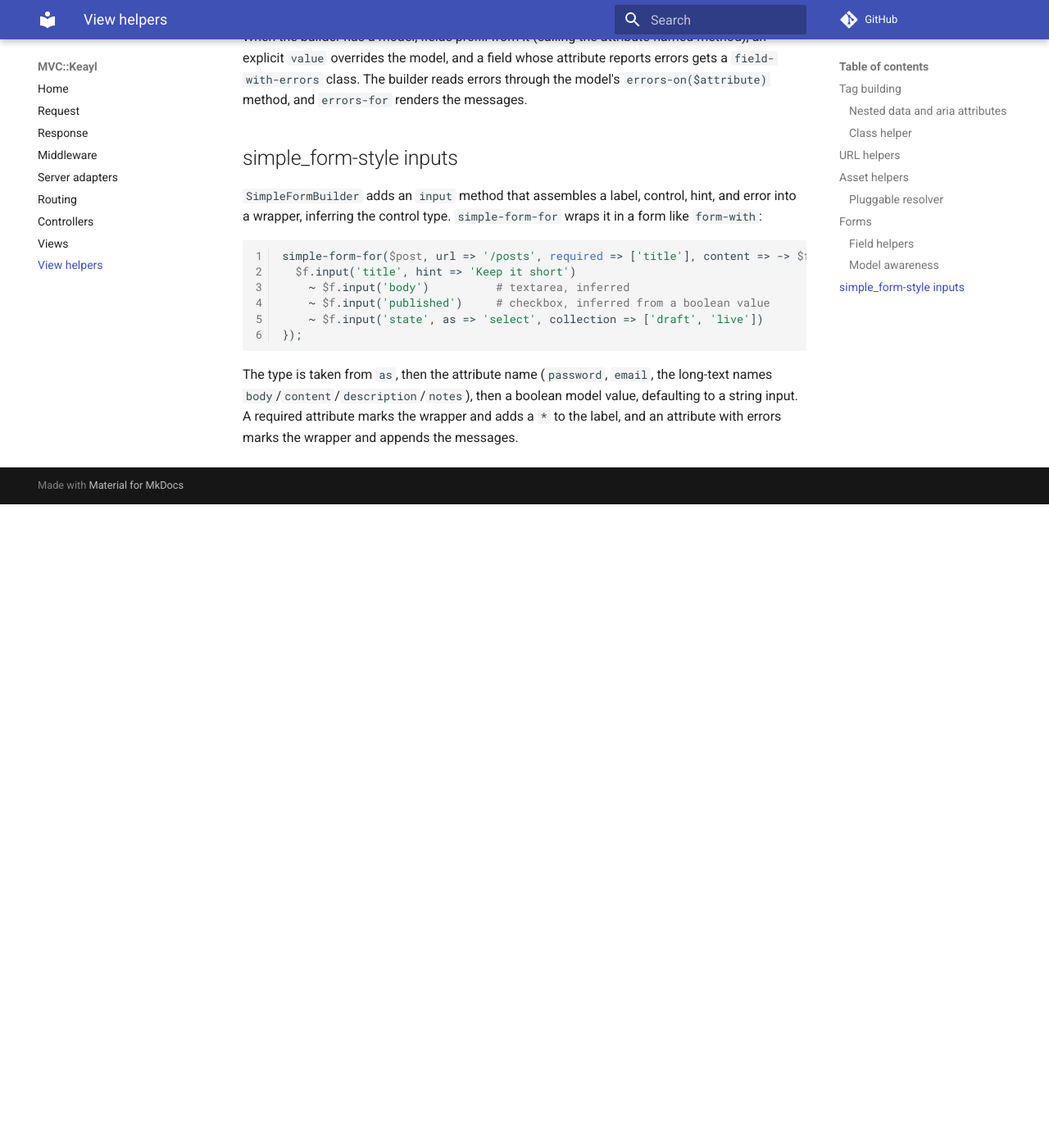
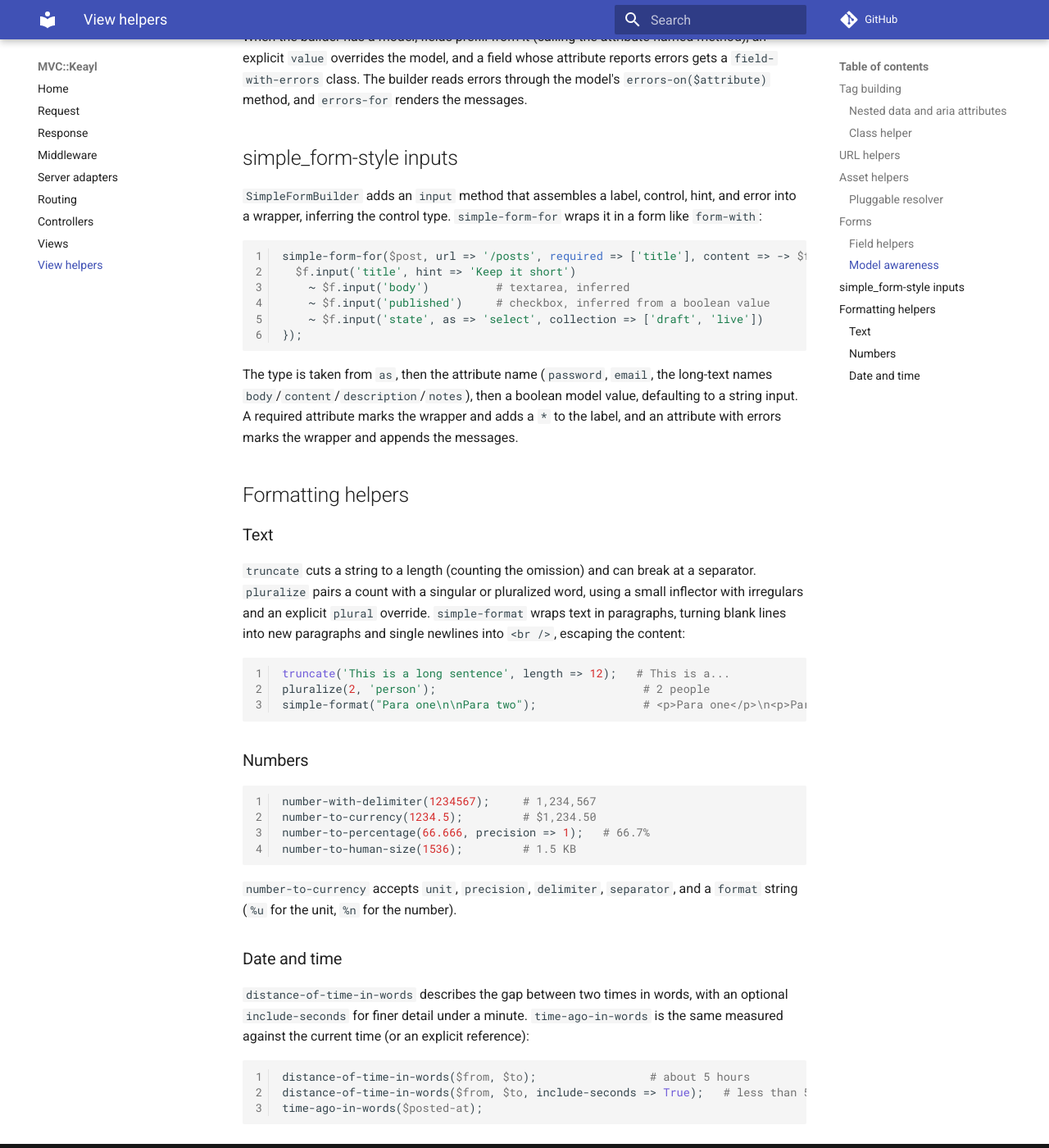
Before and after one commit to gdonald/MVC-Keayl, an MkDocs documentation site: the page built from docs-src/docs/helpers.md, in a window 1280 px wide and 1400 px high, scrolled down 2828 px. Shown: the whole window at 82% size. Built offline with MkDocs 1.6.1 and Material for MkDocs 9.7.7, drawn with Linux system fonts in a browser that asks for light colours; comment, search, counter and statistics services are not loaded; before the commit the page ends 3443 px from its top, so only the background shows below that.

Commit message:
Add view helpers

````diff
--- a/META6.json
+++ b/META6.json
@@ -27,8 +27,11 @@
     "MVC::Keayl::Endpoint": "lib/MVC/Keayl/Endpoint.rakumod",
     "MVC::Keayl::Errors": "lib/MVC/Keayl/Errors.rakumod",
     "MVC::Keayl::Helpers::Asset": "lib/MVC/Keayl/Helpers/Asset.rakumod",
+    "MVC::Keayl::Helpers::DateTime": "lib/MVC/Keayl/Helpers/DateTime.rakumod",
     "MVC::Keayl::Helpers::Form": "lib/MVC/Keayl/Helpers/Form.rakumod",
+    "MVC::Keayl::Helpers::Number": "lib/MVC/Keayl/Helpers/Number.rakumod",
     "MVC::Keayl::Helpers::Tag": "lib/MVC/Keayl/Helpers/Tag.rakumod",
+    "MVC::Keayl::Helpers::Text": "lib/MVC/Keayl/Helpers/Text.rakumod",
     "MVC::Keayl::Helpers::Url": "lib/MVC/Keayl/Helpers/Url.rakumod",
     "MVC::Keayl::Middleware": "lib/MVC/Keayl/Middleware.rakumod",
     "MVC::Keayl::MiddlewareStack": "lib/MVC/Keayl/MiddlewareStack.rakumod",
--- a/docs-src/docs/helpers.md
+++ b/docs-src/docs/helpers.md
@@ -160,3 +160,43 @@ long-text names `body`/`content`/`description`/`notes`), then a boolean model
 value, defaulting to a string input. A required attribute marks the wrapper and
 adds a `*` to the label, and an attribute with errors marks the wrapper and
 appends the messages.
+
+## Formatting helpers
+
+### Text
+
+`truncate` cuts a string to a length (counting the omission) and can break at a
+separator. `pluralize` pairs a count with a singular or pluralized word, using a
+small inflector with irregulars and an explicit `plural` override.
+`simple-format` wraps text in paragraphs, turning blank lines into new paragraphs
+and single newlines into `<br />`, escaping the content:
+
+```perl6
+truncate('This is a long sentence', length => 12);   # This is a...
+pluralize(2, 'person');                               # 2 people
+simple-format("Para one\n\nPara two");                # <p>Para one</p>\n<p>Para two</p>
+```
+
+### Numbers
+
+```perl6
+number-with-delimiter(1234567);     # 1,234,567
+number-to-currency(1234.5);         # $1,234.50
+number-to-percentage(66.666, precision => 1);   # 66.7%
+number-to-human-size(1536);         # 1.5 KB
+```
+
+`number-to-currency` accepts `unit`, `precision`, `delimiter`, `separator`, and a
+`format` string (`%u` for the unit, `%n` for the number).
+
+### Date and time
+
+`distance-of-time-in-words` describes the gap between two times in words, with an
+optional `include-seconds` for finer detail under a minute. `time-ago-in-words`
+is the same measured against the current time (or an explicit reference):
+
+```perl6
+distance-of-time-in-words($from, $to);                 # about 5 hours
+distance-of-time-in-words($from, $to, include-seconds => True);   # less than 5 seconds
+time-ago-in-words($posted-at);
+```
````
Also changed, not shown: 7 other files.
